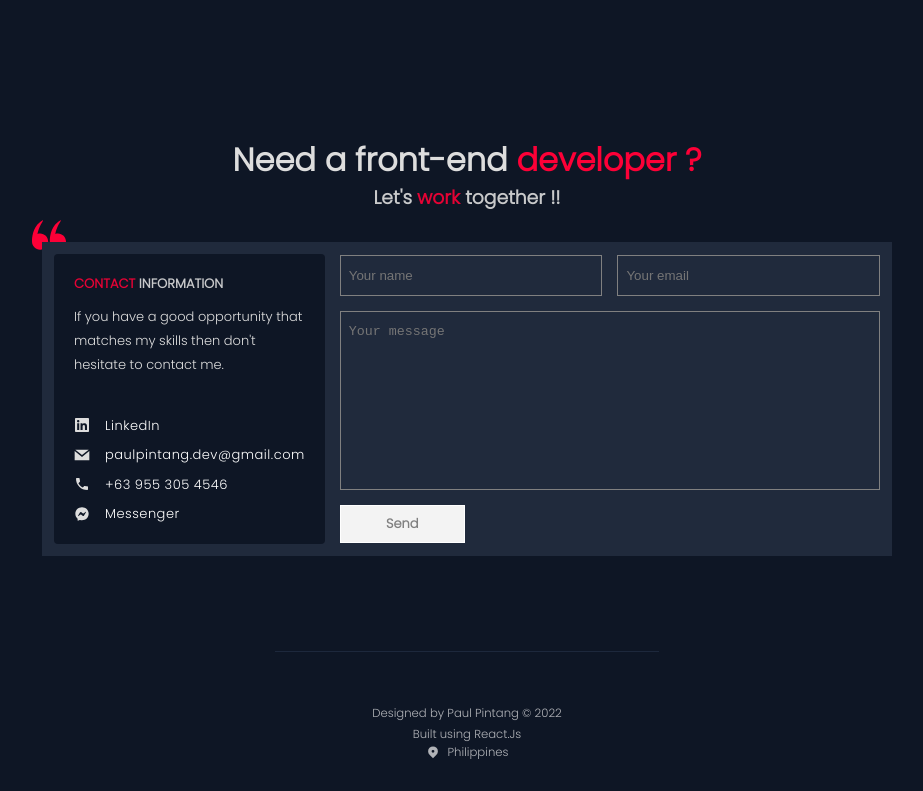
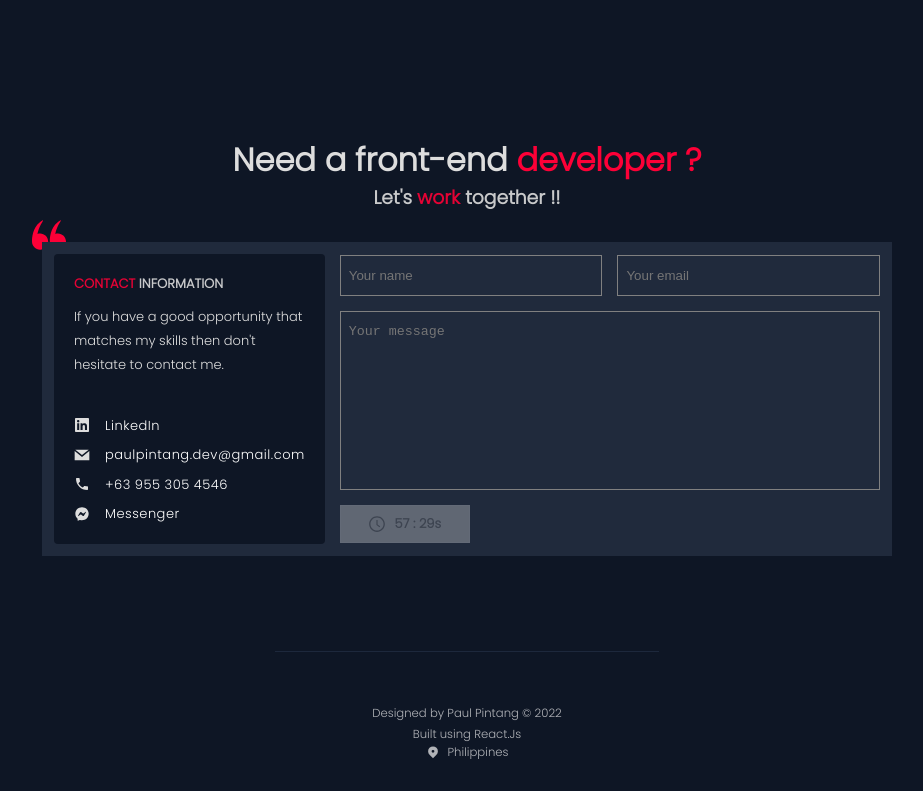
Before and after one commit to PaulPintang/Portfolio, a React (Create React App) app: page / in a window 1280 px wide. Shown: the part 4169-4960 px from the top of the page, without its empty margins (173-1096 px from the left). Built offline with nearby package versions, Linux system fonts and the light colour scheme.

Commit message:
UI: disable submit btn

```diff
--- a/src/components/Contacts/Form.styled.js
+++ b/src/components/Contacts/Form.styled.js
@@ -1,3 +1,4 @@
+import { toBeDisabled } from "@testing-library/jest-dom/dist/matchers";
 import styled from "styled-components";
 import { StyledButton } from "../Me/Me.styled";
 
@@ -30,10 +31,14 @@ export const TextArea = styled.textarea`
 `;
 
 export const SendBtn = styled(StyledButton)`
-  width: 125px;
+  opacity: 0.3;
+  width: 130px;
   font-size: 13px;
-  font-weight: bold;
+  font-weight: 600;
   margin: 0;
+  &:hover {
+    pointer-events: none;
+  }
   @media (max-width: 768px) {
     width: 100%;
   }
--- a/src/components/Contacts/index.jsx
+++ b/src/components/Contacts/index.jsx
@@ -1,6 +1,7 @@
 import React, { useRef, useState } from "react";
 import emailjs from "@emailjs/browser";
 import { FaLinkedin } from "react-icons/fa";
+import { AiOutlineClockCircle } from "react-icons/ai";
 import { GrMail } from "react-icons/gr";
 import { MdLocalPhone } from "react-icons/md";
 import { RiMessengerFill } from "react-icons/ri";
@@ -130,8 +131,14 @@ const Contacts = () => {
                     placeholder="Your message"
                     required
                   />
-                  <SendBtn red type="submit">
+                  {/* <SendBtn red type="submit">
                     {loaderMsg ? "Sending..." : "Send"}
+                  </SendBtn> */}
+                  <SendBtn red disabled={true}>
+                    <Flex center>
+                      <AiOutlineClockCircle size={18} />
+                      <span>57 : 29s</span>
+                    </Flex>
                   </SendBtn>
                 </Flex>
               </form>
```
